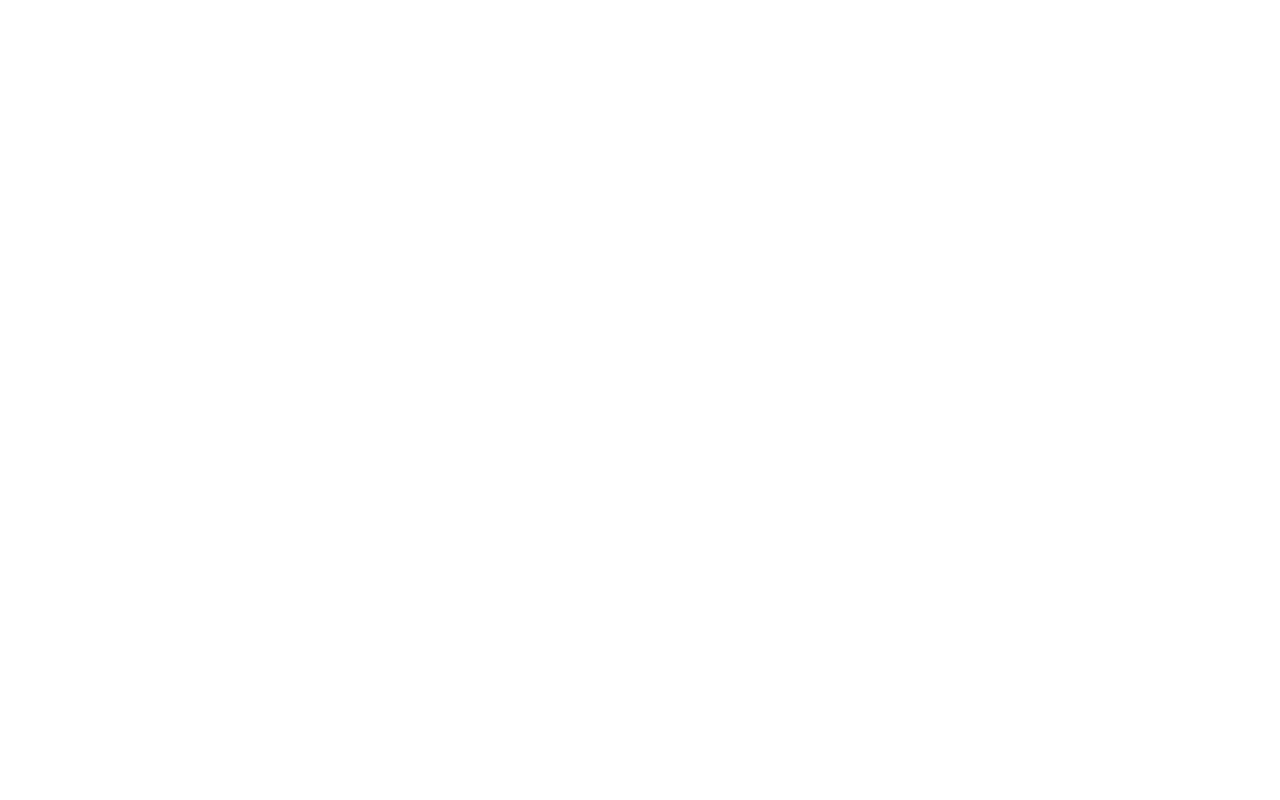
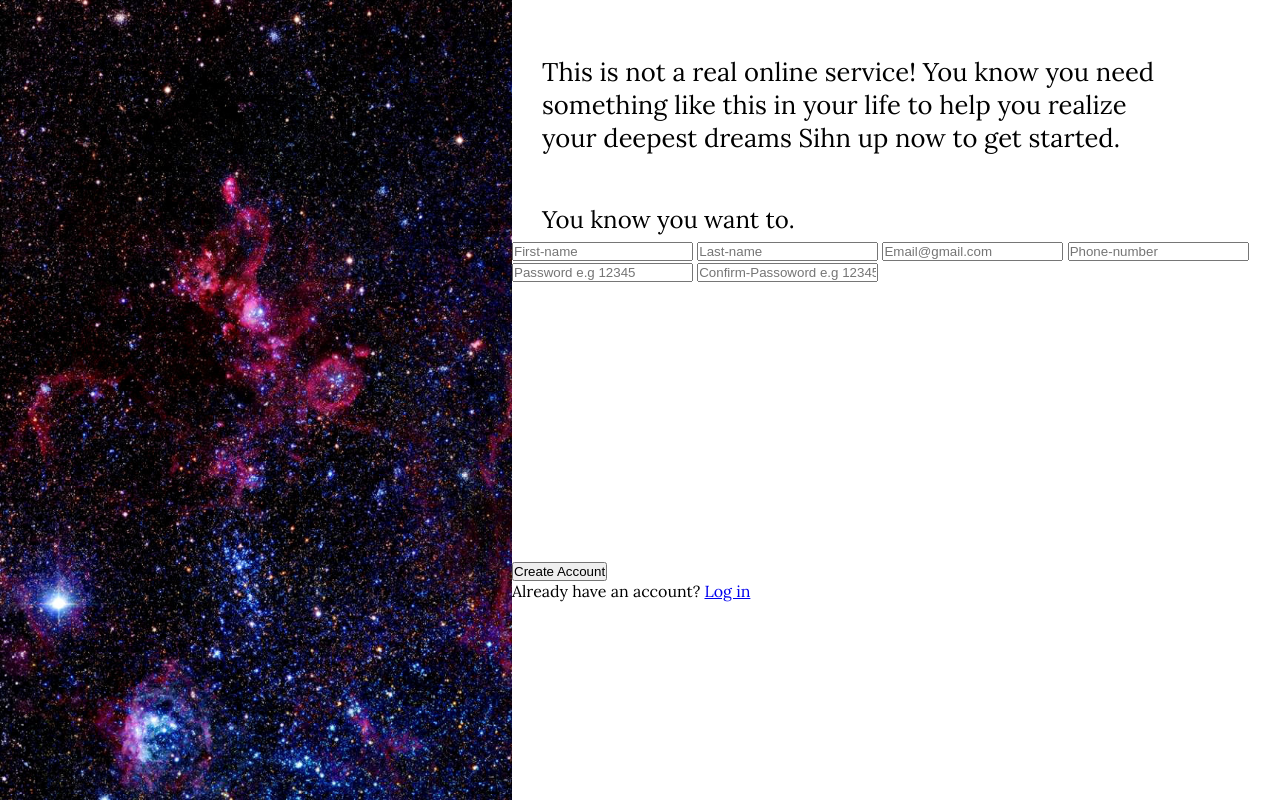
Before and after one commit to Elmatzidis/Sign-up-Form, a plain HTML site: page index.html in a window 1280 px wide. Drawn offline with Linux system fonts and the light colour scheme.

Commit message:
Made the basic ouline

```diff
--- a/index.html
+++ b/index.html
@@ -1,12 +1,46 @@
 <!DOCTYPE html>
 <html lang="en">
-<head>
-    <meta charset="UTF-8">
-    <meta name="viewport" content="width=device-width, initial-scale=1.0">
+  <head>
+    <meta charset="UTF-8" />
+    <meta name="viewport" content="width=device-width, initial-scale=1.0" />
     <title>Document</title>
-    <link rel="stylesheet" href="style.css">
-</head>
-<body>
-
-</body>
+    <link rel="stylesheet" href="style.css" />
+  </head>
+  <body>
+    <div class="content">
+      <div class="Image-place"></div>
+      <div class="forms-side">
+        <div class="form-side-text">
+          <p>
+            This is not a real online service! You know you need something like
+            this in your life to help you realize your deepest dreams Sihn up
+            now to get started.
+          </p>
+          <p>You know you want to.</p>
+        </div>
+        <div class="input-form">
+            <form action="">
+          <input type="text" name="First-name" placeholder="First-name" />
+          <input type="text" name="Last-name" placeholder="Last-name" />
+          <input type="email" name="Email" placeholder="Email@gmail.com" />
+          <input type="tel" name="Phone-number" placeholder="Phone-number" />
+          <input
+            type="password"
+            name="Password"
+            placeholder="Password e.g 12345"
+          />
+          <input
+            type="password"
+            name="Confirm-Passoword"
+            placeholder="Confirm-Passoword e.g 12345"
+          />
+        </form>
+        </div>
+        <div>
+          <button>Create Account</button>
+          <div>Already have an account? <a href="#">Log in</a></div>
+        </div>
+      </div>
+    </div>
+  </body>
 </html>
--- a/style.css
+++ b/style.css
@@ -0,0 +1,69 @@
+@import url("https://fonts.googleapis.com/css2?family=Lora&display=swap");
+
+*,
+*::after,
+*::before {
+  margin: 0;
+  padding: 0;
+  box-sizing: border-box;
+}
+
+body {
+  height: 100vh;
+  font-family: "Lora", serif;
+}
+.content {
+  width: 100vw;
+  height: 100vh;
+  display: flex;
+  flex-flow: row wrap;
+  flex: 1 1 auto;
+}
+
+.Image-place {
+  width: 40vw;
+  height: 100%;
+  background-image: url("Images/Space.jpg");
+  background-repeat: no-repeat;
+  background-size: cover;
+}
+
+.forms-side {
+  width: 60vw;
+  display: flex;
+  flex-direction: column;
+}
+
+.form-side-text {
+  width: 90%;
+  height: 30%;
+  display: flex;
+  justify-content: center;
+  align-items: center;
+  flex-direction: column;
+  position: relative;
+  left: 30px;
+}
+
+.form-side-text p:first-child {
+  width: 100%;
+  font-size: 1.6em;
+  display: flex;
+  justify-content: center;
+  align-items: center;
+  text-wrap: balance;
+}
+
+.form-side-text > p:last-child {
+  font-size: 1.5em;
+  width: 100%;
+  display: flex;
+  justify-content: start;
+  align-items: center;
+  position: relative;
+  top: 50px;
+}
+
+.input-form{
+    height: 40%;
+}
```
Also changed, not shown: Images/Space.jpg (added).
